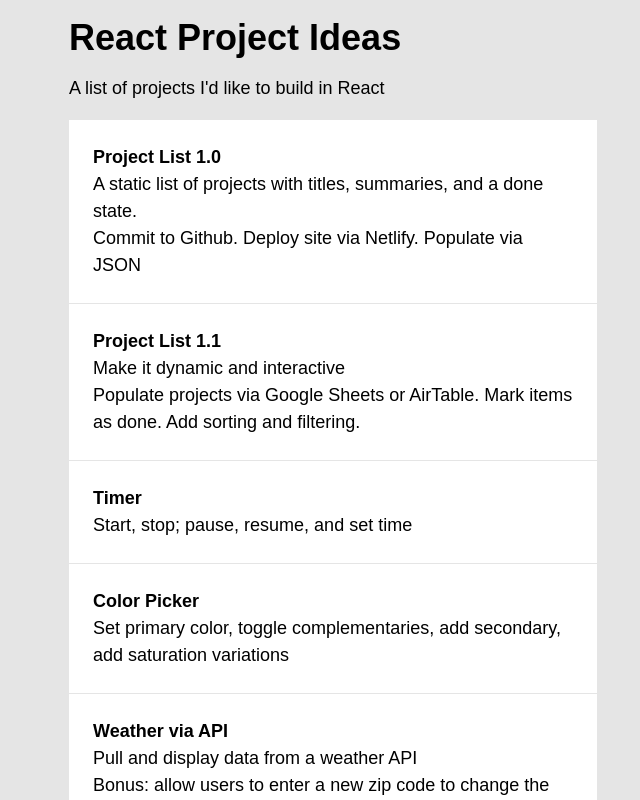
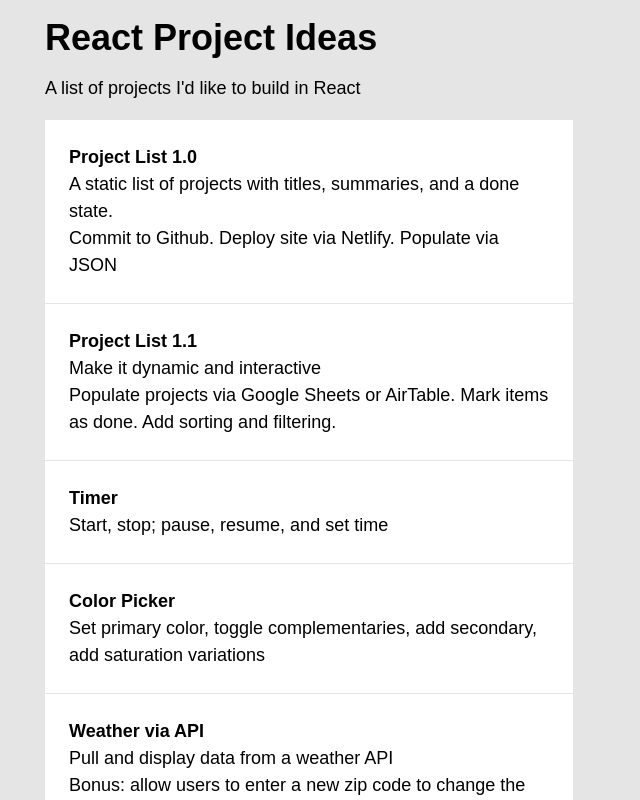
Before and after one commit to franciscohui/react-projects, a React (Create React App) app: page / in a window 1280 px wide. Shown: the top 800 px of the page, without its empty margins (331-971 px from the left). Built offline with nearby package versions, Linux system fonts and the light colour scheme.

Commit message:
Add max-width to body container

```diff
--- a/src/styles.css
+++ b/src/styles.css
@@ -1,6 +1,6 @@
 body {
   background: #e5e5e5;
-  width: 480px;
+  max-width: 528px;
   margin: 0 auto;
   font-size: 18px;
   font-family: Arial, Helvetica, sans-serif;
```
